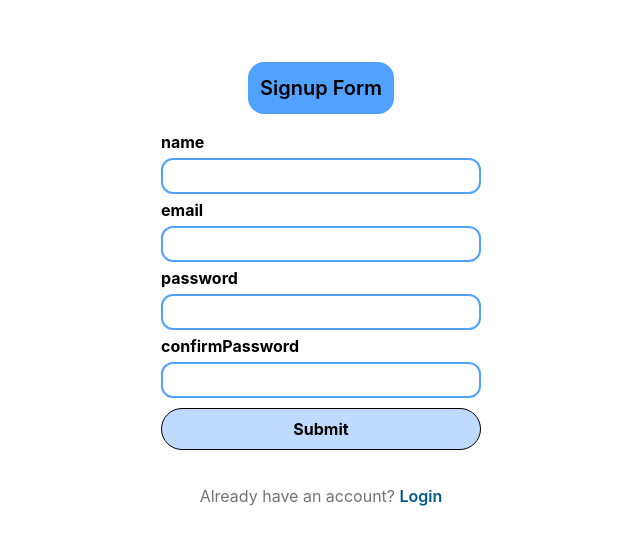
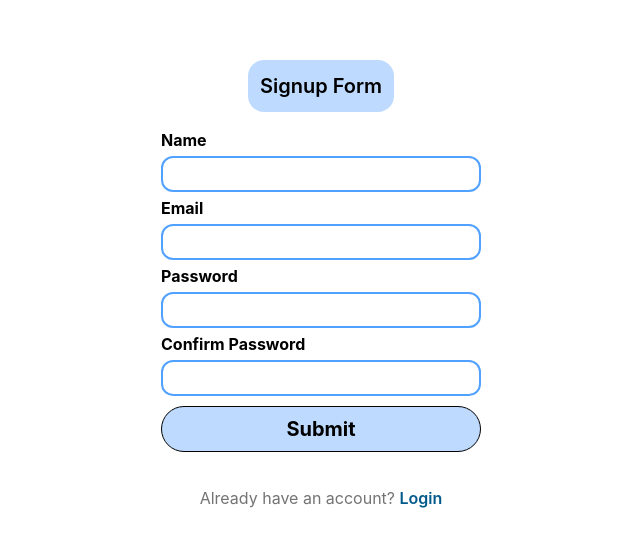
Before and after one commit to Jatin-Joshi-9/react-auth-app, a React (Vite) app: page /signup in a window 1280 px wide. Shown: the part 115-662 px from the top of the page, without its empty margins (319-959 px from the left). Built offline with nearby package versions, Linux system fonts and the light colour scheme.

Commit message:
refactor: add refactored Sigunp component

```diff
--- a/src/pages/Signup.tsx
+++ b/src/pages/Signup.tsx
@@ -1,61 +1,63 @@
-import React from "react";
-import { useNavigate } from "react-router-dom";
-import  signupSchema  from "../schemas/signupValidation.schema.js";
-import InputField from "../Components/InputField.js";
+import { useNavigate, Link } from "react-router-dom";
+import signupSchema from "../schemas/signupValidation.schema.ts";
+import InputField from "../Components/InputField.tsx";
 import { Formik, Form } from "formik";
-import { Link } from "react-router-dom";
 
-const SignupPage = () => {
+const SignupPage=() => {
 
   const navigate = useNavigate();
 
-  const handleSubmit = async (values) => {
-    const response = await fetch(`${import.meta.env.VITE_API_URL}/register`,
-      {
+  const initialValues = {
+    name: "",
+    email: "",
+    password: "",
+    confirmPassword: "",
+  };
+
+  const handleSubmit = async (values: typeof initialValues) => {
+    try {
+      const response = await fetch(`${import.meta.env.VITE_API_URL}/register`, {
         method: "POST",
         headers: {
           "Content-Type": "application/json",
         },
         body: JSON.stringify(values),
       });
+
       if (response.ok) {
+        console.log("Signup successful");
+        const data = await response.json();
+        console.log("Response data:", data);
         navigate("/login");
       } else {
-      console.log("Signup failed");
+        const data = await response.json();
+        console.error("Signup failed:", data);
+      }
+    } catch (error) {
+      console.error("Error during signup:", error);
     }
   };
 
-  const initialValues = {
-    name: "",
-    email: "",
-    password: "",
-    confirmPassword: ""
-  };
-
-
   return (
     <div className="flex flex-col items-center h-screen justify-center">
-      <h2 className="text-xl font-semibold mb-4 bg-blue-400 rounded-2xl p-3">
+      <h2 className="text-xl font-semibold mb-4 bg-blue-200 rounded-2xl p-3">
         Signup Form
       </h2>
-
 
       <Formik
         initialValues={initialValues}
         validationSchema={signupSchema}
-      onSubmit={handleSubmit}>
-      <Form className="formType flex flex-col gap-1 w-80">
+        onSubmit={handleSubmit}
+      >
+        <Form className="flex flex-col gap-1 w-80">
 
-        <InputField label="name" type="text" name="name" />
-
-        <InputField label="email" type="email" name="email" />
-
-        <InputField label="password" type="password" name="password" />
-
-        <InputField label="confirmPassword" type="password" name="confirmPassword" />
+          <InputField label="Name" type="text" name="name" />
+          <InputField label="Email" type="email" name="email" />
+          <InputField label="Password" type="password" name="password" />
+          <InputField label="Confirm Password" type="password" name="confirmPassword" />
 
           <button
-          className="bg-blue-200 border-b-black border text-1xl font-bold rounded-3xl my-1.5 py-2 cursor-grab"
+            className="bg-blue-200 border-b-black border text-xl font-bold rounded-3xl my-1.5 py-2 cursor-pointer"
             type="submit">
             Submit
           </button>
@@ -66,11 +68,11 @@ const SignupPage = () => {
               Login
             </Link>
           </p>
+
         </Form>
-
       </Formik>
     </div>
-
   );
 };
+
 export default SignupPage;
```
Lines whose indentation alone changed are shown as unchanged.
